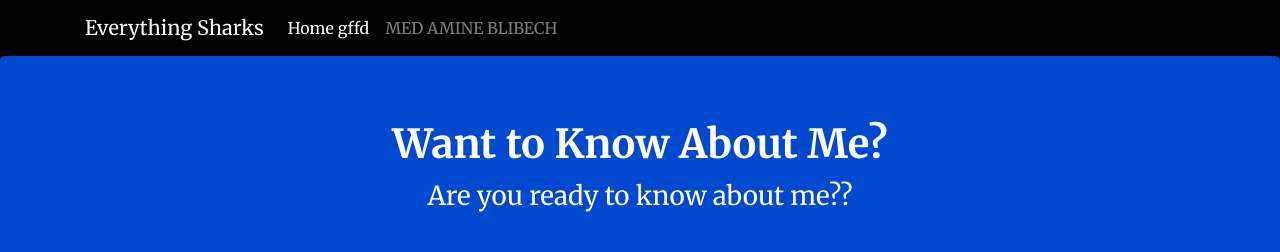
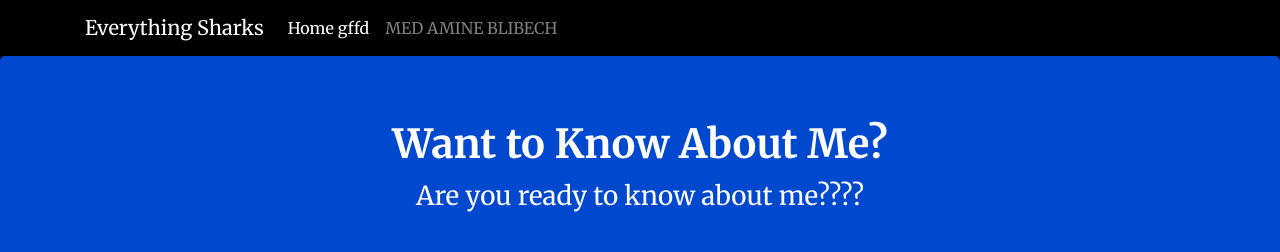
Before and after one commit to med3633/node_project, a website: page views/index.html in a window 1280 px wide. Shown: the top 252 px of the page. Drawn offline with nearby package versions, Linux system fonts and the light colour scheme.

Commit message:
update interface .......................

```diff
--- a/views/index.html
+++ b/views/index.html
@@ -30,7 +30,7 @@
     <div class="jumbotron">
         <div class="container">
             <h1>Want to Know About Me?</h1>
-            <p>Are you ready to know about me??</p>
+            <p>Are you ready to know about me????</p>
             <br>
             <p><a class="btn btn-primary btn-lg" href="/sharks" role="button">Get Info About Me..</a>
             </p>
```
